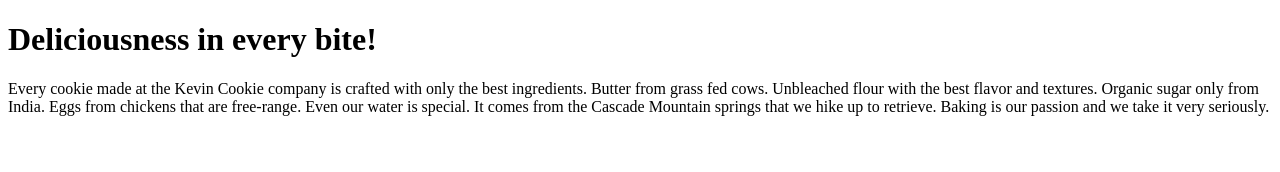
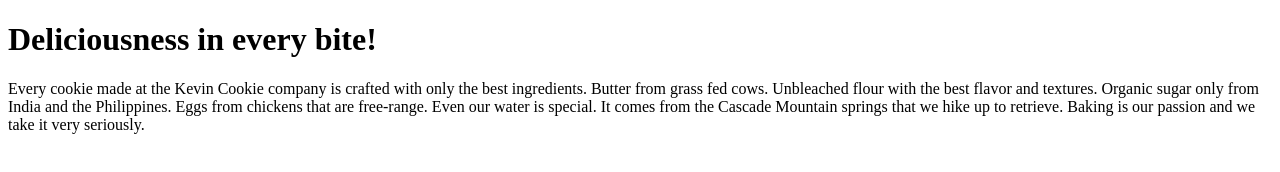
Before and after one commit to caiodasilva2005/CookieCompany, a plain HTML site: page index.htm in a window 1280 px wide. Drawn offline with Linux system fonts and the light colour scheme.

Commit message:
Update index.htm

```diff
--- a/index.htm
+++ b/index.htm
@@ -4,7 +4,7 @@
 
 <h1>Deliciousness in every bite!</h1>
 
-<p>Every cookie made at the Kevin Cookie company is crafted with only the best ingredients. Butter from grass fed cows. Unbleached flour with the best flavor and textures. Organic sugar only from India. Eggs from chickens that are free-range. Even our water is special. It comes from the Cascade Mountain springs that we hike up to retrieve. Baking is our passion and we take it very seriously.</p>
+<p>Every cookie made at the Kevin Cookie company is crafted with only the best ingredients. Butter from grass fed cows. Unbleached flour with the best flavor and textures. Organic sugar only from India and the Philippines. Eggs from chickens that are free-range. Even our water is special. It comes from the Cascade Mountain springs that we hike up to retrieve. Baking is our passion and we take it very seriously.</p>
 
 </body>
 </html>
```
